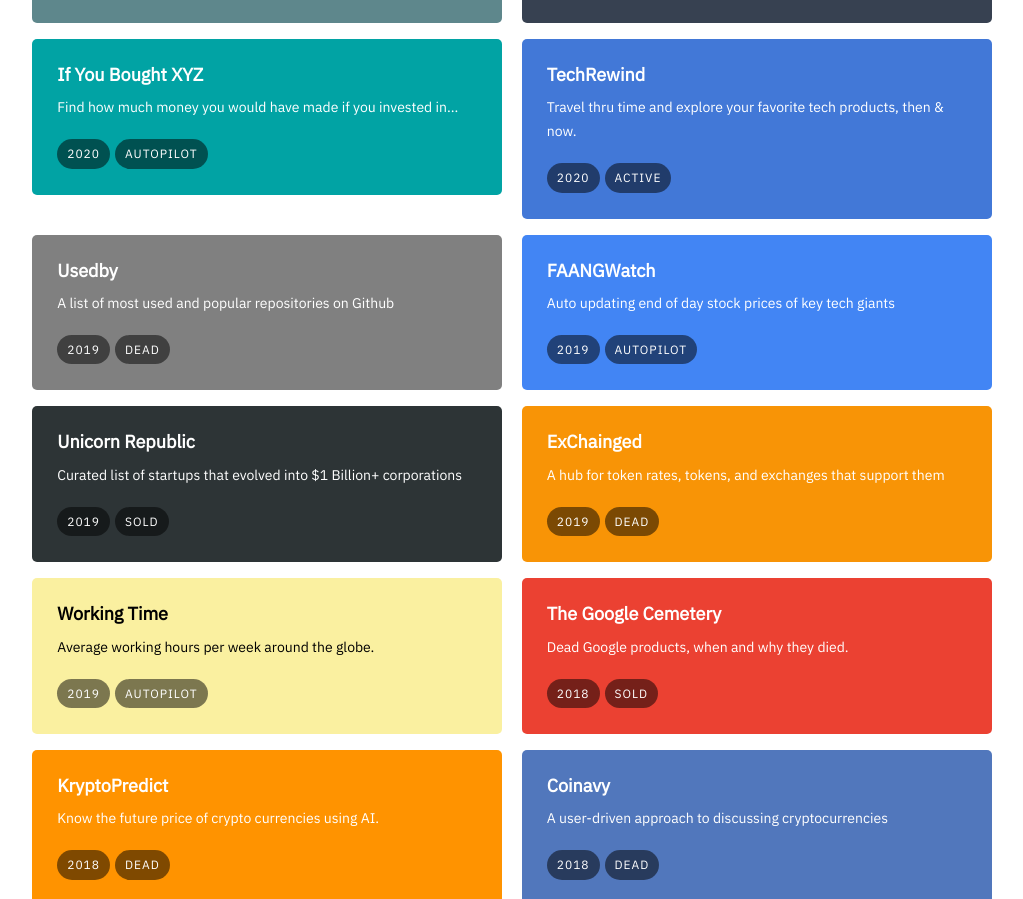
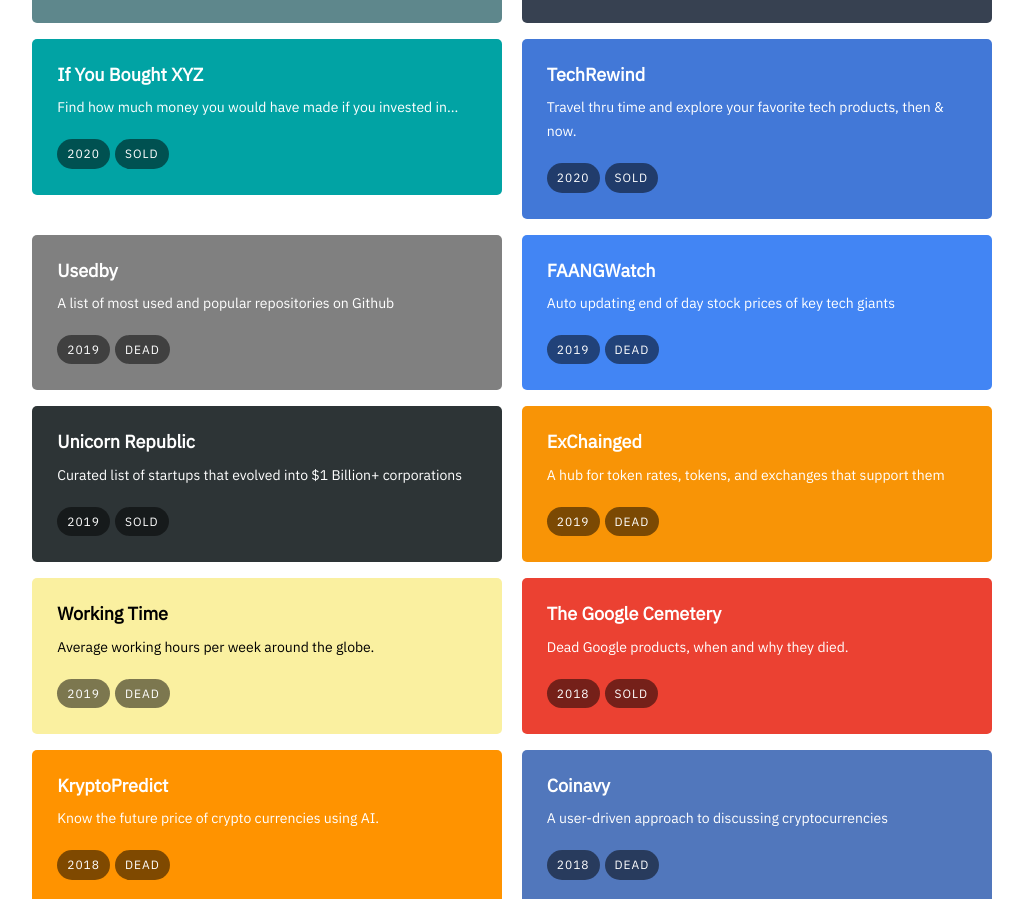
Before and after one commit to naeemnur/naeemnur.com, a React (Create React App) app: page / in a window 1280 px wide. Shown: the part 540-1439 px from the top of the page, without its empty margins (128-1151 px from the left). Built offline with nearby package versions, Linux system fonts and the light colour scheme.

Commit message:
update homepage

```diff
--- a/src/Home.js
+++ b/src/Home.js
@@ -29,7 +29,11 @@
         <div className="container">
           <div className="nn_featured">
             <h2>{projectHeading} &not;</h2>
-            <p className="nn_p">If you are interested in purchasing any of the available side projects, shoot me an <a href="mailto:naeemnur@gmail.com">email.</a>  </p>
+            <p className="nn_p">
+              If you are interested in purchasing any of the available side
+              projects, shoot me an{" "}
+              <a href="mailto:naeemnur@gmail.com">email.</a>{" "}
+            </p>
 
             <Project
               date="2021"
@@ -57,7 +61,7 @@
               pClass="nn_project nn_iybxyz"
               title="If You Bought XYZ"
               url="https://ifyoubought.xyz/"
-            status="Autopilot"
+              status="Sold"
             />
 
             <Project
@@ -67,12 +71,8 @@
               pClass="nn_project nn_techrewind"
               title="TechRewind"
               url="https://techrewind.co/"
-            status="Active"
+              status="Sold"
             />
-
-
-
-
 
             <Project
               date="2019"
@@ -84,8 +84,6 @@
               status="Dead"
             />
 
-
-
             <Project
               date="2019"
               desc="Auto updating end of day stock prices of key tech giants"
@@ -93,7 +91,7 @@
               pClass="nn_project nn_faang"
               title="FAANGWatch"
               url="https://faangwat.ch/"
-              status="Autopilot"
+              status="Dead"
             />
 
             <Project
@@ -106,7 +104,6 @@
               status="Sold"
             />
 
-
             <Project
               date="2019"
               desc="A hub for token rates, tokens, and exchanges that support them"
@@ -117,7 +114,6 @@
               status="Dead"
             />
 
-
             <Project
               date="2019"
               desc="Average working hours per week around the globe."
@@ -125,7 +121,7 @@
               pClass="nn_project nn_workingtime"
               title="Working Time"
               url="https://workingti.me/"
-              status="Autopilot"
+              status="Dead"
             />
 
             <Project
@@ -137,7 +133,6 @@
               url="https://gcemetery.co/"
               status="Sold"
             />
-
 
             <Project
               date="2018"
@@ -157,7 +152,6 @@
               status="Dead"
             />
 
-
             <Project
               date="2017"
               desc="A definitive list of tech acquisitions."
@@ -166,9 +160,7 @@
               title="AcquiredBy"
               url="https://acquiredby.co/"
               status="Sold"
-
             />
-
 
             <Project
               date="2017"
@@ -179,7 +171,6 @@
               status="Dead"
             />
 
-
             <Project
               date="2015"
               desc="A fun little site where you become a soccer referee."
@@ -189,7 +180,6 @@
               status="Dead"
             />
 
-
             <Project
               date="2009"
               desc="Code snippets, tools, resources for developers."
@@ -198,7 +188,6 @@
               url="https://cssreflex.com"
               status="Sold"
             />
-
           </div>
         </div>
       </Fragment>
```
Lines whose indentation alone changed are shown as unchanged.
